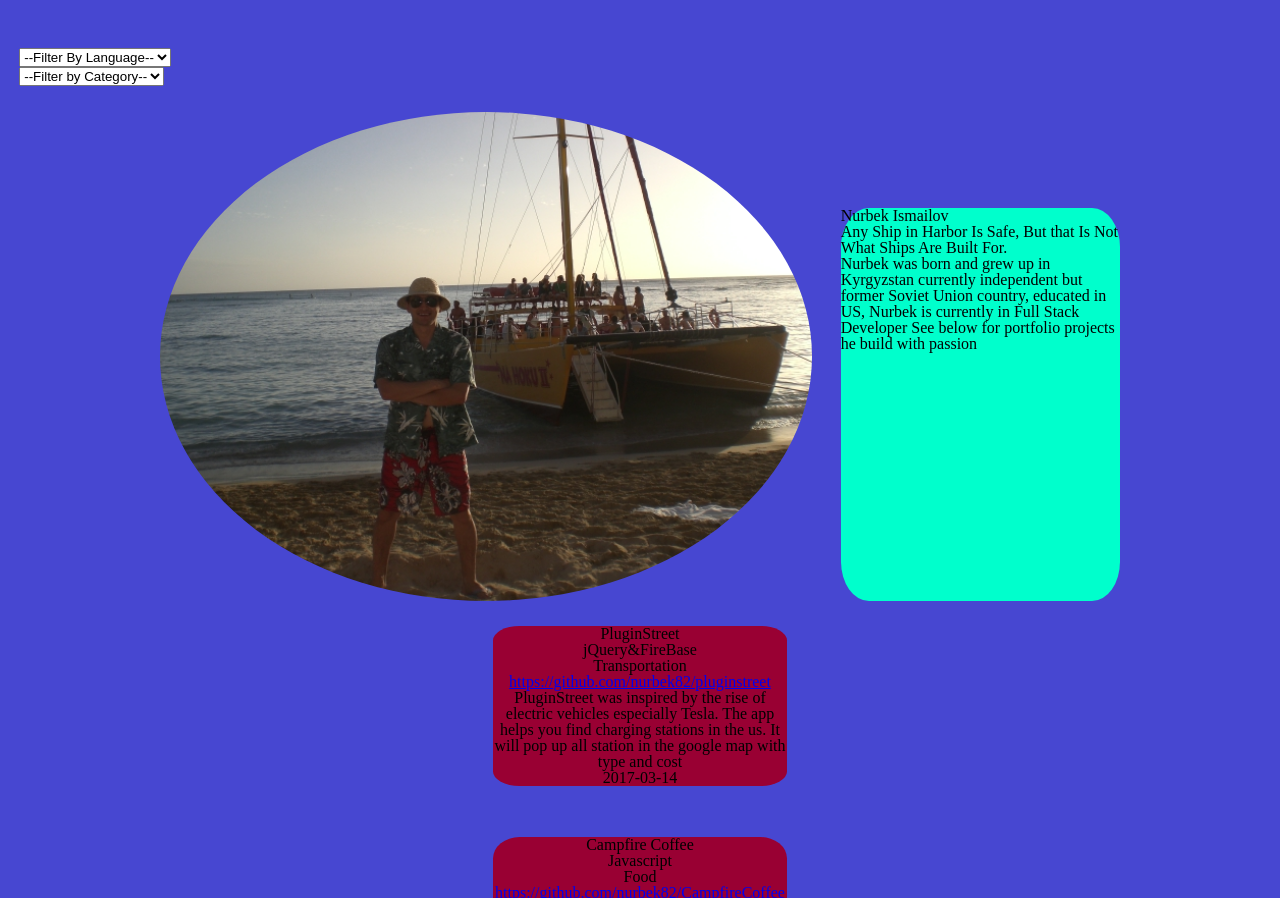
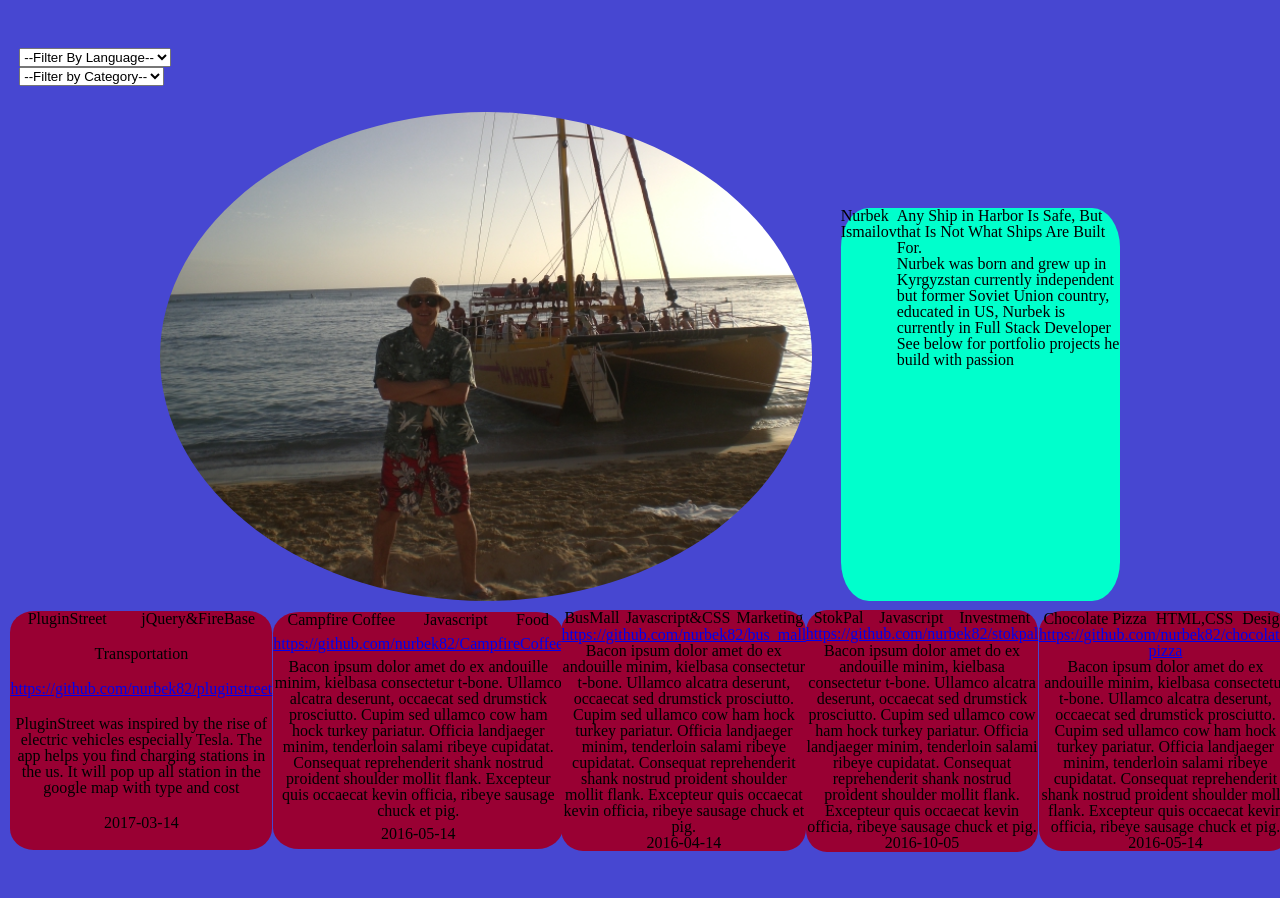
Before and after one commit to nurbek-is/portfolio, a website: page index.html in a window 1280 px wide. Shown: the part 53-951 px from the top of the page. After the commit the page ends 914 px from the top, so only its background shows below. Drawn offline with nearby package versions, Linux system fonts and the light colour scheme; files whose address does not match are found by name.

Commit message:
blocks displaying in the row cuz put flex on reset.css

```diff
--- a/index.html
+++ b/index.html
@@ -8,6 +8,7 @@
     <link rel="stylesheet" href="styles/modules.css">
     <link rel="stylesheet" href="styles/base.css">
     <link rel="stylesheet" href="styles/layout.css">
+    <section id='projects'>
 
     <script type="text/template" id="portfolioHandlebar">
       <section id="projectSection" class= "projectClassSection" data-category="{{category}}">
@@ -21,6 +22,8 @@
         </article>
       </section>
     </script>
+  </section>
+
   </head>
   <body>
     <nav id="navid">
@@ -56,7 +59,9 @@
 
 
 </main>
+
 <section id="handlebarSection" class="handlebarClassSection"></section>
+
     <script
     src="https://code.jquery.com/jquery-3.2.1.js"
     integrity="sha256-DZAnKJ/6XZ9si04Hgrsxu/8s717jcIzLy3oi35EouyE="
--- a/public/scripts/app.js
+++ b/public/scripts/app.js
@@ -10,9 +10,9 @@ function Project (opts) {
 }
 Project.prototype.toHtml = function () {
   var $source = $('#portfolioHandlebar').html();
-  console.log($source);
+  // console.log($source);
   var template = Handlebars.compile($source);
-  console.log(template);
+  // console.log(template);
   return template(this);
 };
 
--- a/public/scripts/articleView.js
+++ b/public/scripts/articleView.js
@@ -40,6 +40,7 @@ projectView.handleCategoryFilter = function () {
     $('#language-filter').val('');
   })
 };
+
 projectView.populateFilters();
 projectView.handleLanguageFilter();
 projectView.handleCategoryFilter();
--- a/public/styles/layout.css
+++ b/public/styles/layout.css
@@ -17,7 +17,7 @@
   width:30%;
 }
 article {
-  width:23%;
+  /*width:23%;*/
 }
 
 /*this line below will stack it up for smaller screens, because 100+100=200% is bigger then container 100%*/
--- a/public/styles/modules.css
+++ b/public/styles/modules.css
@@ -15,11 +15,12 @@
    margin-top: 10%;
    margin-left: 3%;
 }
-#projectSection {
+.article-class {
   display: flex;
   flex-direction: row;
   justify-content:  space-around;
   flex-wrap: wrap;
+  margin: 4%;
 }
 article {
   background-color: #990033;
@@ -27,11 +28,9 @@ article {
   margin-top: 2%;
   margin-bottom: 2%;
   text-align: center;
-  /*height: 7em;*/
+
 }
-/*.article-class {
-  display: none;
-}*/
+
 span {
   margin: 20%;
 
--- a/public/styles/reset.css
+++ b/public/styles/reset.css
@@ -26,7 +26,7 @@ time, mark, audio, video {
 /* HTML5 display-role reset for older browsers */
 article, aside, details, figcaption, figure,
 footer, header, hgroup, menu, nav, section {
-	display: block;
+	display: flex;
 }
 body {
 	line-height: 1;
```
